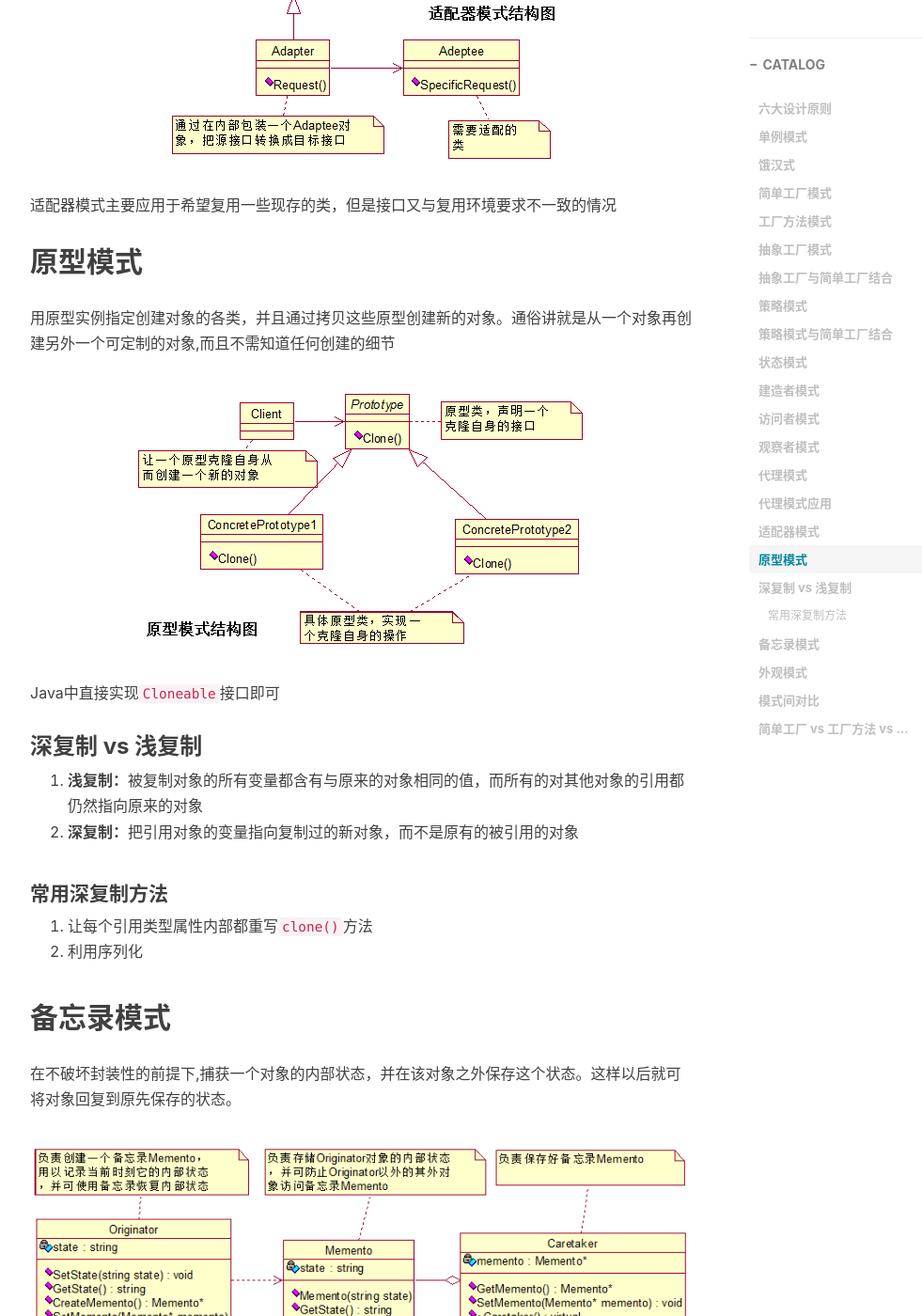
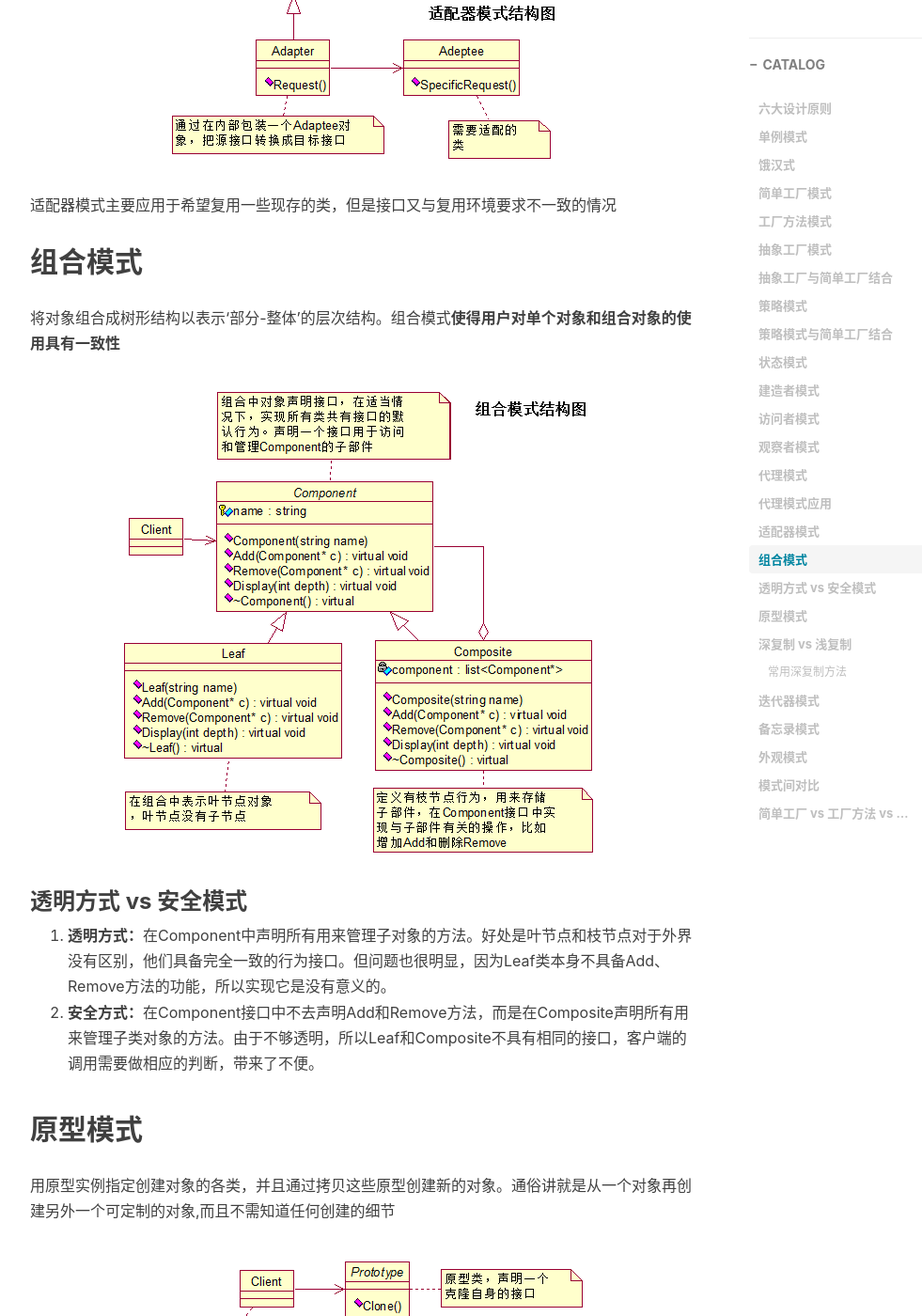
Before and after one commit to StephenRi/StephenRi.github.io, a Jekyll site: the page built from _posts/2020-05-24-[Java]设计模式.md, in a window 1280 px wide and 1400 px high, scrolled down 7921 px. Shown: the whole window at 94% size, without its empty margins (233-1214 px from the left). Built offline with Jekyll 4.4.1, drawn with Linux system fonts in a browser that asks for light colours; nearby versions of some CDN libraries; comment, search, counter and statistics services are not loaded; some of the changed text lies outside the part shown.

Commit message:
up pattern

```diff
--- a/_posts/2020-05-24-[Java]设计模式.md
+++ b/_posts/2020-05-24-[Java]设计模式.md
@@ -135,6 +135,17 @@ public class Singleton {
 
 适配器模式主要应用于希望复用一些现存的类，但是接口又与复用环境要求不一致的情况
 
+## 组合模式
+
+将对象组合成树形结构以表示‘部分-整体’的层次结构。组合模式**使得用户对单个对象和组合对象的使用具有一致性**
+
+![组合模式]({{site.baseurl}}/img/imgInBlog/pattern14.png)
+
+### 透明方式 vs 安全模式
+
+1. **透明方式：**在Component中声明所有用来管理子对象的方法。好处是叶节点和枝节点对于外界没有区别，他们具备完全一致的行为接口。但问题也很明显，因为Leaf类本身不具备Add、Remove方法的功能，所以实现它是没有意义的。
+2. **安全方式：**在Component接口中不去声明Add和Remove方法，而是在Composite声明所有用来管理子类对象的方法。由于不够透明，所以Leaf和Composite不具有相同的接口，客户端的调用需要做相应的判断，带来了不便。
+
 ## 原型模式
 
 用原型实例指定创建对象的各类，并且通过拷贝这些原型创建新的对象。通俗讲就是从一个对象再创建另外一个可定制的对象,而且不需知道任何创建的细节
@@ -152,6 +163,16 @@ Java中直接实现`Cloneable`接口即可
 
 1. 让每个引用类型属性内部都重写`clone()`方法
 2. 利用序列化
+
+## 迭代器模式
+
+提供一种方法顺序地访问一个聚合对象中各个元素，而又不暴露该对象的内部表示
+
+![迭代器模式]({{site.baseurl}}/img/imgInBlog/pattern15.png)
+
+迭代器模式就是分离了集合对象的遍历行为，抽象出一个迭代器中类来负责，这样既可以做到不暴露集合的内部结构，又可让外部代码透明地访问集合内部的数据
+
+需要对聚焦对象有多种方法遍历时，可以考虑用迭代器模式
 
 ## 备忘录模式
 
```
Also changed, not shown: img/imgInBlog/pattern14.png (added), img/imgInBlog/pattern15.png (added).
